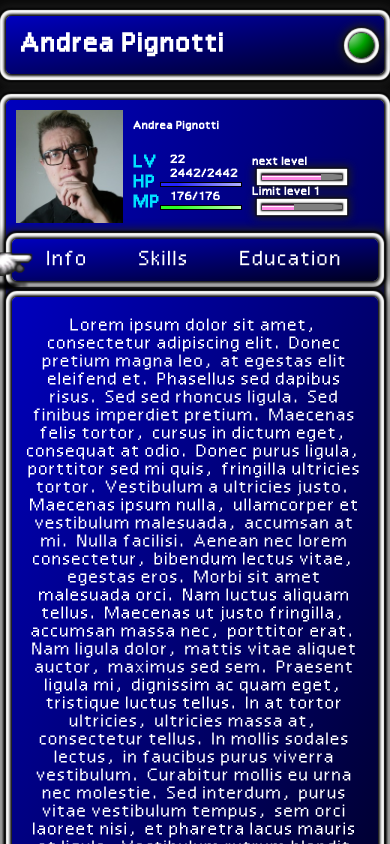
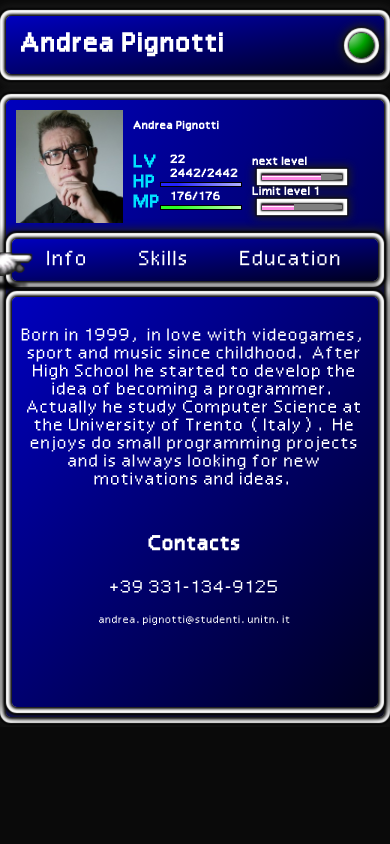
Before and after one commit to Pigna99/portfolio-pigna, a React (Create React App) app: page /aboutme in a window 390 px wide. Both pictures are taken after a click on the element "Info". Shown: the top 844 px of the page. Built offline with nearby package versions, Linux system fonts and the light colour scheme.

Commit message:
some info

```diff
--- a/src/components/pages/About.js
+++ b/src/components/pages/About.js
@@ -80,8 +80,10 @@ function InfoMenuSkill({text, id, functiontoggle}){
 function Infobox(){
     return(
         <div className='info-text'>
-            <p>Lorem ipsum dolor sit amet, consectetur adipiscing elit. Donec pretium magna leo, at egestas elit eleifend et. Phasellus sed dapibus risus. Sed sed rhoncus ligula. Sed finibus imperdiet pretium. Maecenas felis tortor, cursus in dictum eget, consequat at odio. Donec purus ligula, porttitor sed mi quis, fringilla ultricies tortor. Vestibulum a ultricies justo. Maecenas ipsum nulla, ullamcorper et vestibulum malesuada, accumsan at mi. Nulla facilisi. Aenean nec lorem consectetur, bibendum lectus vitae, egestas eros.
-Morbi sit amet malesuada orci. Nam luctus aliquam tellus. Maecenas ut justo fringilla, accumsan massa nec, porttitor erat. Nam ligula dolor, mattis vitae aliquet auctor, maximus sed sem. Praesent ligula mi, dignissim ac quam eget, tristique luctus tellus. In at tortor ultricies, ultricies massa at, consectetur tellus. In mollis sodales lectus, in faucibus purus viverra vestibulum. Curabitur mollis eu urna nec molestie. Sed interdum, purus vitae vestibulum tempus, sem orci laoreet nisi, et pharetra lacus mauris et ligula. Vestibulum rutrum blandit mi, eu sollicitudin arcu condimentum quis. Ut eu ante efficitur tortor porttitor tincidunt. Phasellus imperdiet quam ut suscipit suscipit. Cras pretium iaculis neque, id placerat nisi. Class aptent taciti sociosqu ad litora torquent per conubia nostra, per inceptos himenaeos.</p>
+            <div className='superinfo'><h3>Contacts</h3><br/><span alt="number">+39 331-134-9125</span><br/><span alt="email" style={{fontSize:"15px"}}>andrea.pignotti@studenti.unitn.it</span></div>
+            <p>
+                Born in 1999, in love with videogames, sport and music since childhood. After High School he started to develop the idea of becoming a programmer. Actually he study Computer Science at the University of Trento (Italy). He enjoys do small programming projects and is always looking for new motivations and ideas.
+            </p>
         </div>
     )
 }
--- a/src/index.css
+++ b/src/index.css
@@ -262,6 +262,14 @@ code {
   .title{
     z-index: 4;
   }
+  .info-text{
+    flex-direction:column-reverse;
+    padding-top: 10px;
+    justify-content: start!important;
+  }
+  .info-text>p{
+    width: 95%!important;
+  }
 }
 
 .blur{
@@ -456,13 +464,14 @@ code {
   margin: 10px;
   padding-top: 10px;
   padding-bottom: 10px;
+  width: 70%;
+  max-width: 500px;
 }
 
 .info-text{
   min-height: 400px;
   display: flex;
-  flex-direction: column;
-  justify-content: center;
+  justify-content: space-around;
   align-items: center;
 }
 
@@ -488,3 +497,12 @@ code {
   margin-right: 0px;
   cursor: pointer;
 }
+
+.superinfo{
+  display: flex;
+  flex-direction: column;
+  width: 200px;
+  margin: 10px;
+  padding-top: 10px;
+  align-content: top;
+}
```
